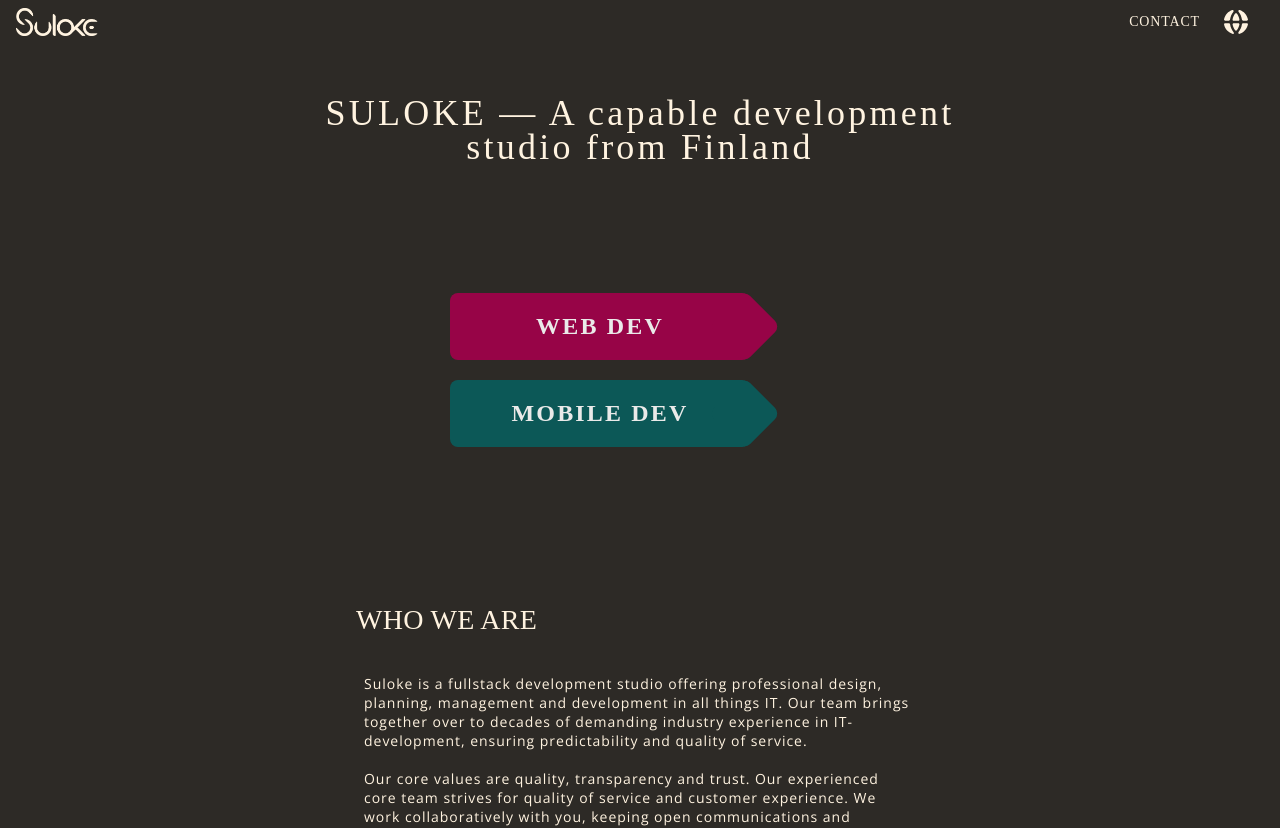
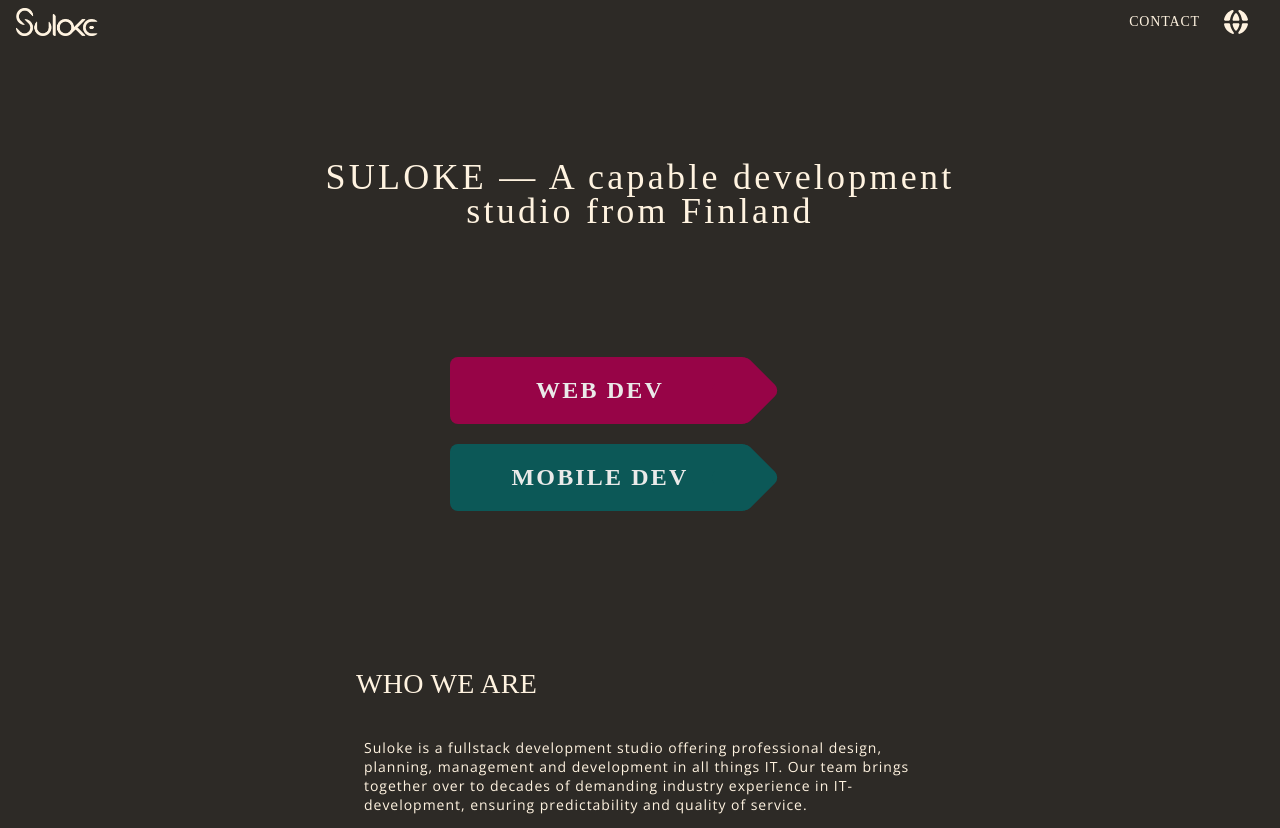
Before and after one commit to Suloke/suloke.github.io, a Next.js app: page /en in a window 1280 px wide. Shown: the top 828 px of the page. Built offline with nearby package versions, Linux system fonts and the light colour scheme; a web font is replaced by a local one.

Commit message:
fix home title

```diff
--- a/src/app/[lang]/page.js
+++ b/src/app/[lang]/page.js
@@ -46,10 +46,10 @@ const Home = async (props) => {
     <section>
       <div className="flex flex-col w-full px-5 pt-24 pb-14 items-center content-center align-center">
         <div className="md:w-4/5 lg:w-3/5 gap-y-14 md:gap-y-20 lg:gap-y-20">
-          <h1 className="text-center pb-12">
+          <h1 className="text-center pb-12 mt-[8vh]">
             SULOKE — {dictionary.home.title}
           </h1>
-          <BannerSection dictionary={dictionary.bannerSection} />
+          <BannerSection lang={lang} dictionary={dictionary.bannerSection} />
           <div className="flex flex-col gap-y-10 md:px-20 px-5">
             {" "}
             {/* Who we are */}
--- a/src/components/arrowCard.js
+++ b/src/components/arrowCard.js
@@ -1,10 +1,17 @@
 import Link from "next/link";
 
-const ArrowCard = ({ text, target, setCardHoveredIndex, index, color }) => {
+const ArrowCard = ({
+  text,
+  target,
+  setCardHoveredIndex,
+  index,
+  color,
+  lang,
+}) => {
   return (
     <Link
       className={`min-w-[200px] w-full max-w-[300px] rounded-lg`}
-      href={`${target}`}
+      href={`/${lang}/${target}`}
       onMouseEnter={() => setCardHoveredIndex(index)}
       onMouseLeave={() => setCardHoveredIndex(null)}
     >
--- a/src/components/bannerSection.js
+++ b/src/components/bannerSection.js
@@ -4,7 +4,7 @@ import { useState } from "react";
 import ArrowCard from "@/components/arrowCard";
 import Image from "next/image";
 
-const BannerSection = ({ dictionary }) => {
+const BannerSection = ({ lang, dictionary }) => {
   const [cardHoveredIndex, setCardHoveredIndex] = useState(null);
 
   const competencies = [
@@ -40,6 +40,7 @@ const BannerSection = ({ dictionary }) => {
             target={competency.target}
             setCardHoveredIndex={setCardHoveredIndex}
             color={competency.color}
+            lang={lang}
           />
         ))}
       </div>
```
